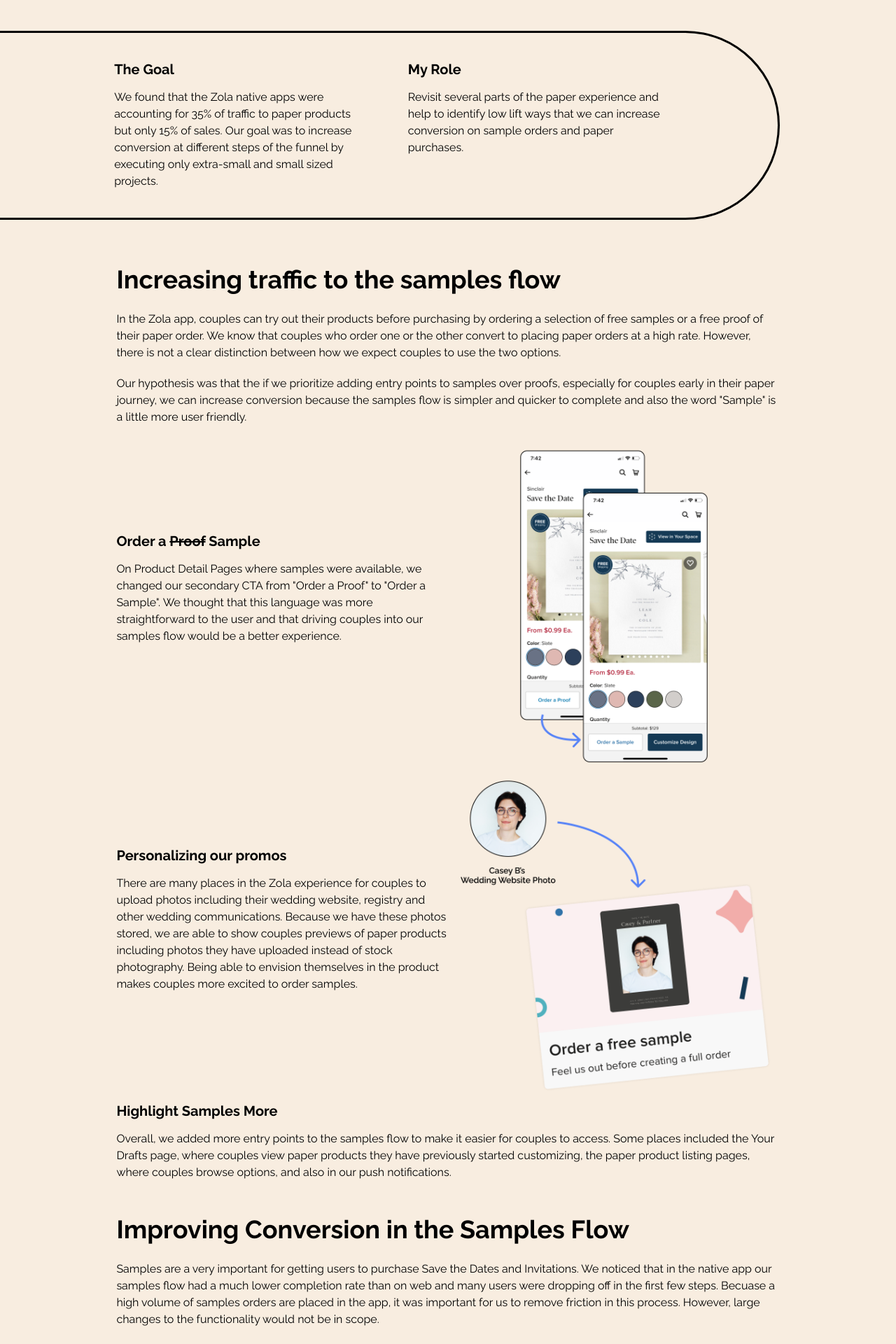
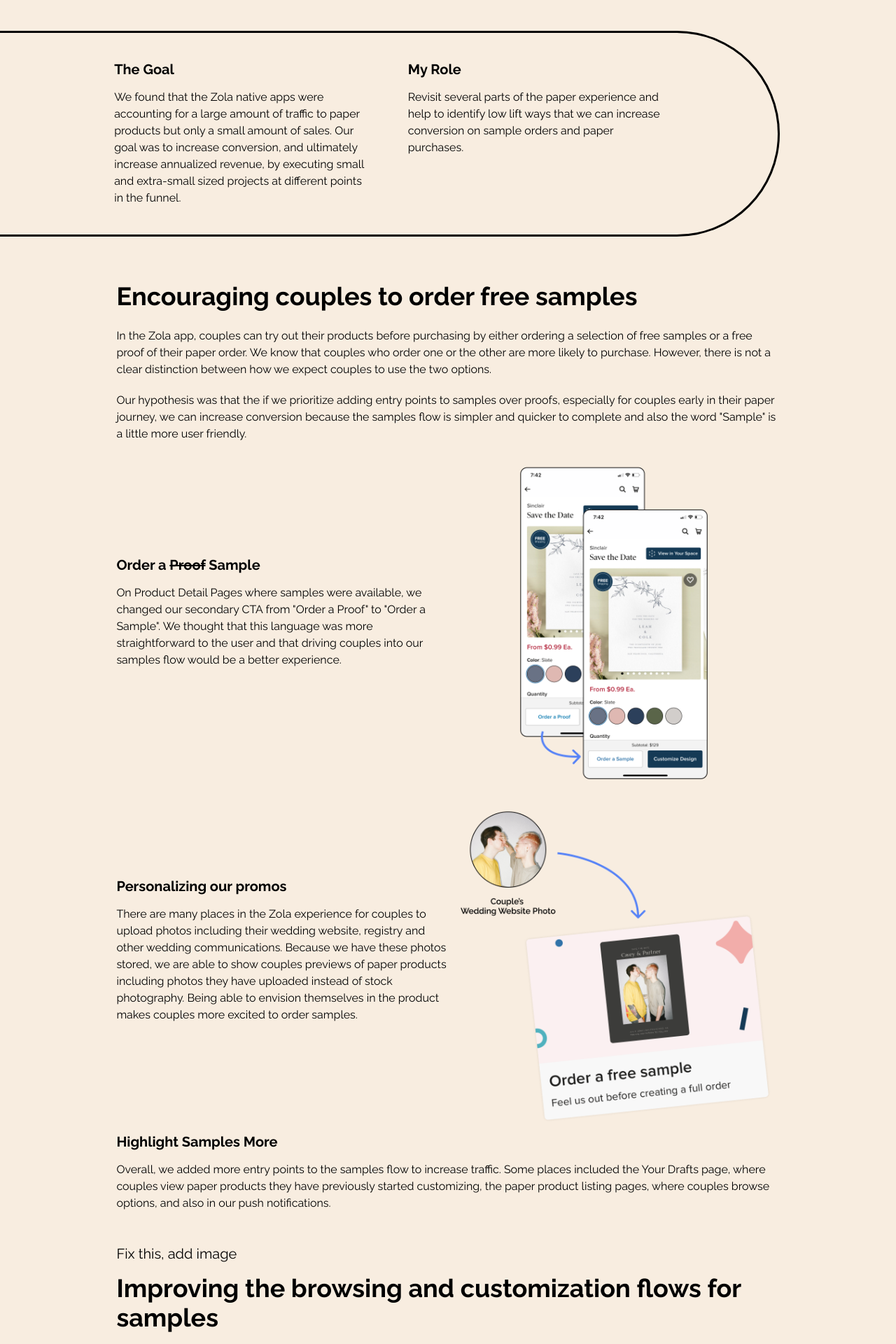
Before and after one commit to hottinet/casey-site-v2, a Next.js app: page /zola-paper in a window 1280 px wide. Shown: the part 300-2220 px from the top of the page at 70% size. Built offline with nearby package versions, Linux system fonts and the light colour scheme.

Commit message:
paper page

```diff
--- a/src/pages/zola-paper.tsx
+++ b/src/pages/zola-paper.tsx
@@ -12,6 +12,10 @@ import Heading from '~/components/typography/Heading';
 import Title from '~/components/typography/Title';
 import ExternalVideo from '~/components/videos/ExternalVideo';
 
+const PaddedExternalVideo = styled(ExternalVideo)`
+  margin-bottom: 80px;
+`;
+
 const ZolaPaper: React.FC = () => (
   <Layout>
     <ContentBox column>
@@ -21,7 +25,7 @@ const ZolaPaper: React.FC = () => (
     </ContentBox>
     <DetailPickle>
       <StackedText
-        bottomText="We found that the Zola native apps were accounting for 35% of traffic to paper products but only 15% of sales. Our goal was to increase conversion at different steps of the funnel by executing only extra-small and small sized projects."
+        bottomText="We found that the Zola native apps were accounting for a large amount of traffic to paper products but only a small amount of sales. Our goal was to increase conversion, and ultimately increase annualized revenue, by executing small and extra-small sized projects at different points in the funnel."
         topText="The Goal"
       />
       <StackedText
@@ -30,13 +34,13 @@ const ZolaPaper: React.FC = () => (
       />
     </DetailPickle>
     <ContentBox column>
-      <Title bold>Increasing traffic to the samples flow</Title>
+      <Title bold>Encouraging couples to order free samples</Title>
       <Body mb={20}>
         In the Zola app, couples can try out their products before purchasing by
-        ordering a selection of free samples or a free proof of their paper
-        order. We know that couples who order one or the other convert to
-        placing paper orders at a high rate. However, there is not a clear
-        distinction between how we expect couples to use the two options.
+        either ordering a selection of free samples or a free proof of their
+        paper order. We know that couples who order one or the other are more
+        likely to purchase. However, there is not a clear distinction between
+        how we expect couples to use the two options.
       </Body>
       <Body mb={20}>
         Our hypothesis was that the if we prioritize adding entry points to
@@ -60,6 +64,7 @@ const ZolaPaper: React.FC = () => (
         </Box>
         <Image
           alt="Before and After changing the CTA"
+          mb={20}
           src="/ZolaPaper/zola-paper-sample-cta.png"
         />
       </GridBox>
@@ -83,13 +88,16 @@ const ZolaPaper: React.FC = () => (
       </GridBox>
       <Heading bold>Highlight Samples More</Heading>
       <Body>
-        Overall, we added more entry points to the samples flow to make it
-        easier for couples to access. Some places included the Your Drafts page,
-        where couples view paper products they have previously started
-        customizing, the paper product listing pages, where couples browse
-        options, and also in our push notifications.
+        Overall, we added more entry points to the samples flow to increase
+        traffic. Some places included the Your Drafts page, where couples view
+        paper products they have previously started customizing, the paper
+        product listing pages, where couples browse options, and also in our
+        push notifications.
       </Body>
-      <Title bold>Improving Conversion in the Samples Flow</Title>
+      <Heading>Fix this, add image</Heading>
+      <Title bold>
+        Improving the browsing and customization flows for samples
+      </Title>
       <Body>
         Samples are a very important for getting users to purchase Save the
         Dates and Invitations. We noticed that in the native app our samples
@@ -99,7 +107,7 @@ const ZolaPaper: React.FC = () => (
         in this process. However, large changes to the functionality would not
         be in scope.
       </Body>
-      <GridBox center columnGap={40} mb={80}>
+      <GridBox center columnGap={24} mb={80}>
         <Box>
           <Heading bold>Browsing with intent</Heading>
           <ul>
@@ -126,7 +134,7 @@ const ZolaPaper: React.FC = () => (
         </Box>
         <ExternalVideo
           aspectRatio="1:1"
-          src="https://player.vimeo.com/video/679368547"
+          src="https://player.vimeo.com/video/683514574"
           title="Screen recording of filtering UI"
         />
       </GridBox>
@@ -147,9 +155,8 @@ const ZolaPaper: React.FC = () => (
         couples the trouble of fumbling through their photo library for the
         perfect pic when we might already have access to their number one.
       </Body>
-      <ExternalVideo
-        aspectRatio="1:1"
-        src="https://player.vimeo.com/video/679368586"
+      <PaddedExternalVideo
+        src="https://player.vimeo.com/video/683511986"
         title="xyz"
       />
       <Title bold>Speeding up Paper Checkout</Title>
@@ -174,11 +181,24 @@ const ZolaPaper: React.FC = () => (
         mb={80}
         src="/ZolaPaper/zola-paper-review-page.png"
       />
-      <Title bold>Results!</Title>
-      <Body>
-        Our goal was to increase annualized revenue by 170K and we found that
-        with these small changes would see an estimated increase of 350K.
-      </Body>
+      <Title bold>Big results from small changes</Title>
+      <ul>
+        <li>
+          <Body mb={20}>
+            We ultimately found that we beat our revenue goal by 100%.
+          </Body>
+        </li>
+        <li>
+          <Body mb={20}>
+            We improved the completion rate on the Sample flow by 108%.
+          </Body>
+        </li>
+        <li>
+          <Body mb={20}>
+            We increase the number of paper checkouts started by 20%.
+          </Body>
+        </li>
+      </ul>
     </ContentBox>
   </Layout>
 );
```
Also changed, not shown: public/ZolaPaper/zola-paper-photo-promo.png.
